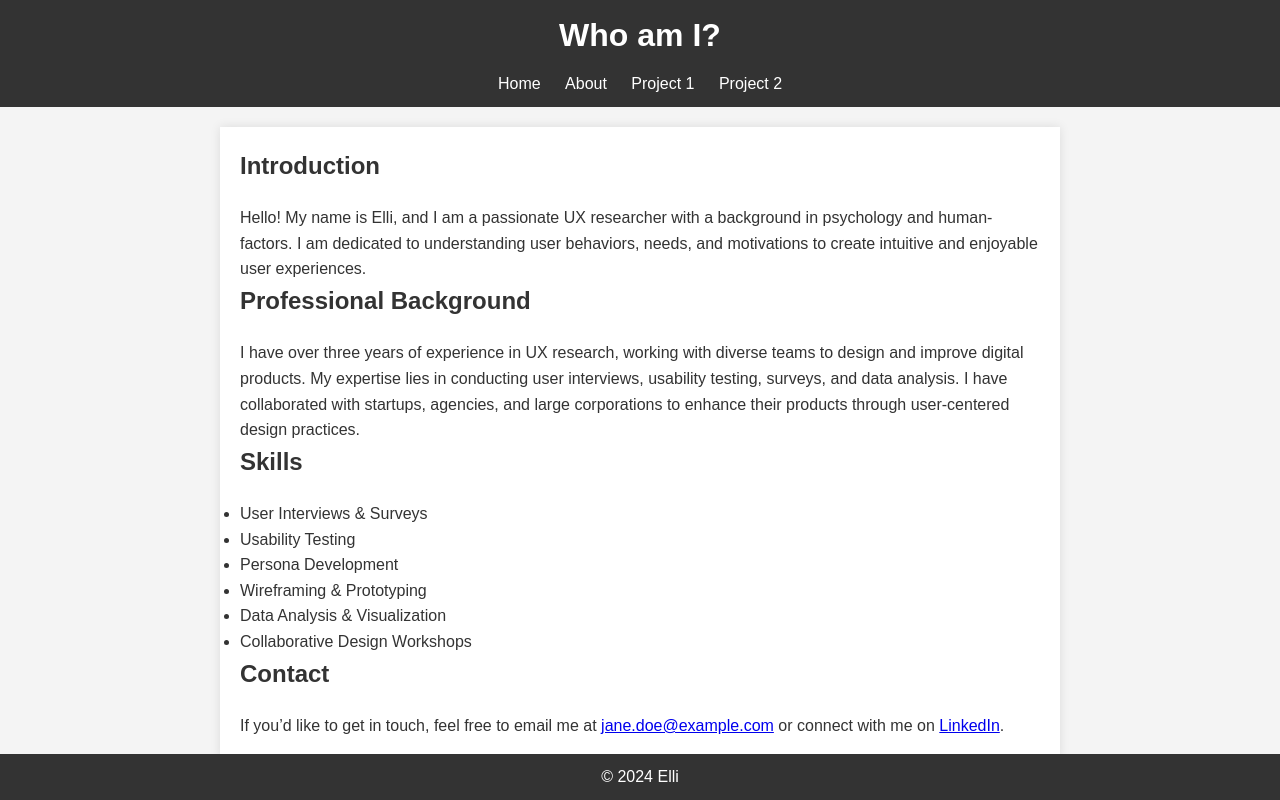
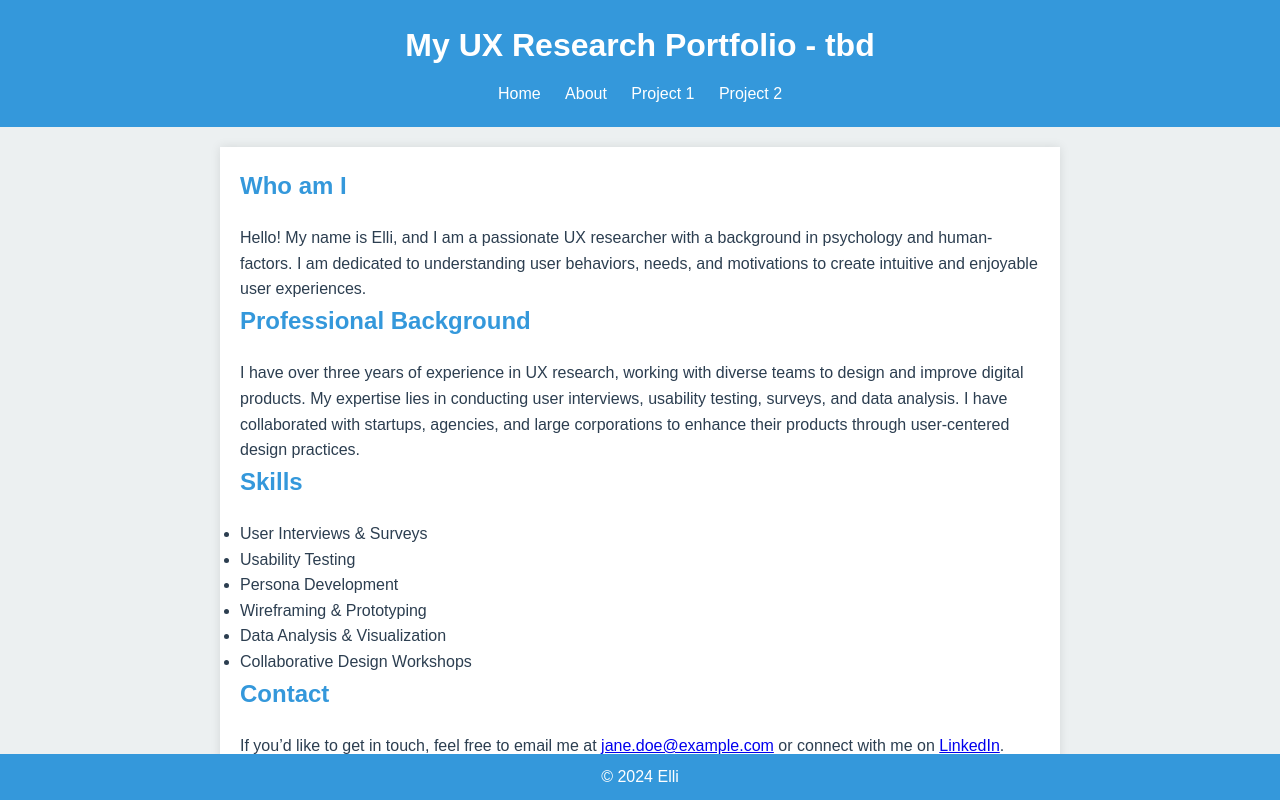
Before and after one commit to ENeuer/Research_Data_Hub.github.io, a plain HTML site: page about.html in a window 1280 px wide. Drawn offline with Linux system fonts and the light colour scheme.

Commit message:
Update style and about

```diff
--- a/about.html
+++ b/about.html
@@ -8,7 +8,7 @@
 </head>
 <body>
 <header>
-    <h1>Who am I?</h1>
+    <h1>My UX Research Portfolio - tbd</h1>
     <nav>
         <ul>
             <li><a href="index.html">Home</a></li>
@@ -20,7 +20,7 @@
 </header>
 <main>
     <section>
-        <h2>Introduction</h2>
+        <h2>Who am I</h2>
         <p>Hello! My name is Elli, and I am a passionate UX researcher with a background in psychology and
             human-factors. I am dedicated to understanding user behaviors, needs, and motivations to create intuitive
             and enjoyable user experiences.</p>
@@ -45,8 +45,8 @@
     </section>
     <section>
         <h2>Contact</h2>
-        <p>If you’d like to get in touch, feel free to email me at <a href="mailto:jane.doe@example.com">jane.doe@example.com</a>
-            or connect with me on <a href="https://www.linkedin.com/in/janedoe">LinkedIn</a>.</p>
+        <p>If you’d like to get in touch, feel free to email me at <a href="mailto:eneuer@outlook.de">jane.doe@example.com</a>
+            or connect with me on <a href="https://www.linkedin.com/in/elisabethneuer/">LinkedIn</a>.</p>
     </section>
 </main>
 <footer>
--- a/assets/css/style.css
+++ b/assets/css/style.css
@@ -8,15 +8,15 @@ body, h1, h2, p, ul, li {
 body {
     font-family: Arial, sans-serif;
     line-height: 1.6;
-    background-color: #f4f4f4;
-    color: #333;
+    background-color: #ecf0f1;
+    color: #2c3e50;
 }
 
 /* Header styling */
 header {
-    background: #333;
+    background: #3498db;
     color: #fff;
-    padding: 10px 0;
+    padding: 20px 0;
     text-align: center;
 }
 
@@ -54,13 +54,28 @@ main {
 
 h2 {
     margin-bottom: 20px;
+    color: #3498db;
+}
+
+/* Button styling */
+button {
+    background: #e74c3c;
+    color: #fff;
+    border: none;
+    padding: 10px 20px;
+    cursor: pointer;
+    transition: background 0.3s ease;
+}
+
+button:hover {
+    background: #c0392b;
 }
 
 /* Footer styling */
 footer {
     text-align: center;
     padding: 10px 0;
-    background: #333;
+    background: #3498db;
     color: #fff;
     position: fixed;
     width: 100%;
```
